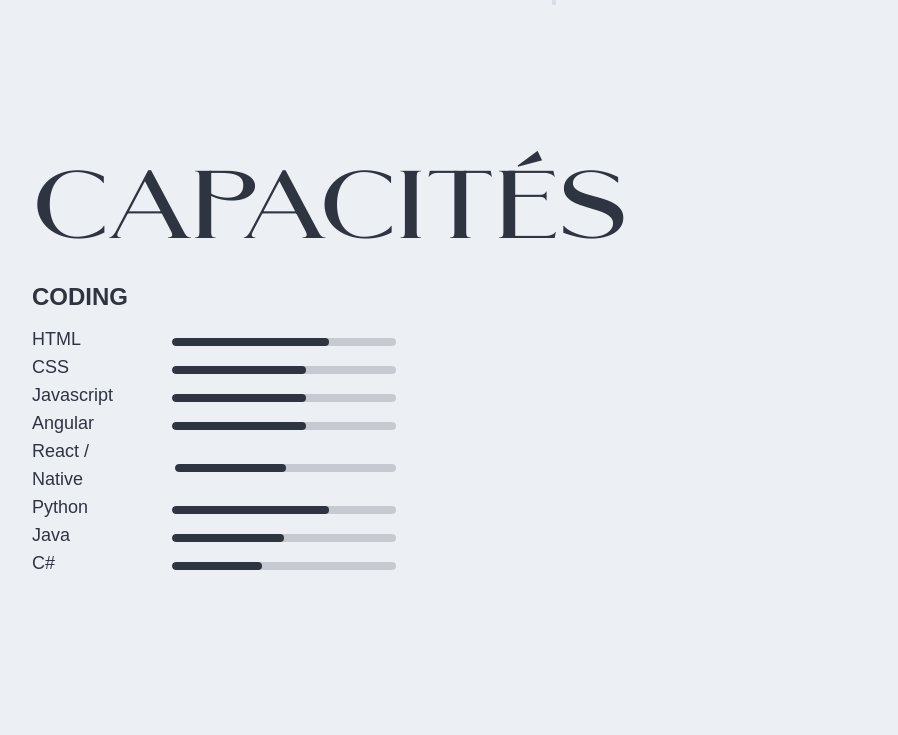
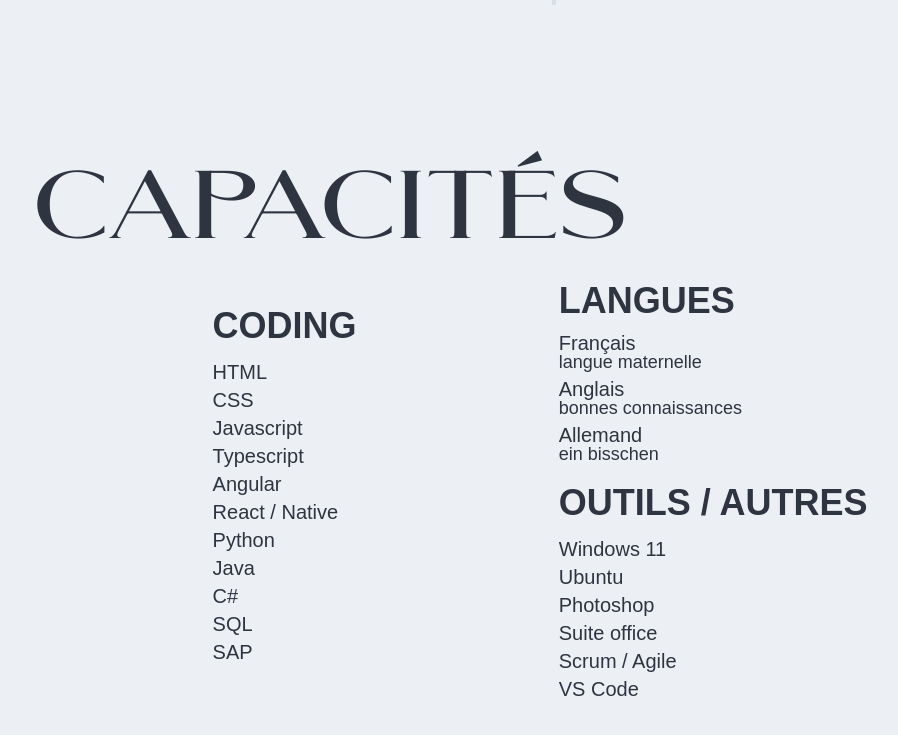
Before and after one commit to Gen0miX/jonas-resume, a Next.js app: page / in a window 1280 px wide. Shown: the part 3621-4356 px from the top of the page, without its empty margins (96-994 px from the left). Built offline with nearby package versions, Linux system fonts and the light colour scheme; a web font is replaced by a local one.

Commit message:
layout skills wip

```diff
--- a/components/Skills.tsx
+++ b/components/Skills.tsx
@@ -3,20 +3,47 @@
 interface Props {
   children?: ReactNode;
   value?: number;
+  info?: string;
 }
 
 function Skill({ children, value }: Props) {
   return (
     <div className="static flex items-center hover:text-primary group transition-color ease-in-out">
-      <p className="font-sans text-lg font-medium group-hover:font-bold transition-all ease-in-out">
+      <p className="font-sans text-base leading-none font-medium sm:text-lg sm:leading-none lg:text-xl lg:leading-none group-hover:font-bold transition-all ease-in-out">
         {children}
       </p>
       <span className="font-sans ml-auto mr-1 flex items-center justify-center text-sm font-bold opacity-0 group-hover:opacity-100 transition-opacity ease-in-out">
         {value}%
       </span>
-      <div className="static w-52 sm:w-56 mt-1">
+      <div className="static mt-1">
         <progress
-          className="static progress w-full h-2 rounded group-hover:progress-primary transition-colors ease-in-out"
+          className="static progress w-full h-2 rounded group-hover:progress-primary transition-colors ease-in-out sm:w-64 md:w-full"
+          value={value}
+          max="100"
+        ></progress>
+      </div>
+    </div>
+  );
+}
+
+function Language({ children, info, value }: Props) {
+  return (
+    <div className="static flex items-center mb-1 hover:text-primary group transition-color ease-in-out">
+      <div className="flex flex-col mb-1">
+        <p className="font-sans text-base leading-none font-medium sm:text-lg sm:leading-none lg:text-xl lg:leading-none group-hover:font-bold transition-all ease-in-out">
+          {children}
+        </p>
+        <p className="font-sans text-sm leading-none sm:text-base sm:leading-none lg:text-lg lg:leading-none group-hover:font-medium transition-all ease-in-out">
+          {info}
+        </p>
+      </div>
+
+      <span className="font-sans ml-auto mr-1 flex items-center justify-center text-sm font-bold opacity-0 group-hover:opacity-100 transition-opacity ease-in-out">
+        {value}%
+      </span>
+      <div className="static mt-1">
+        <progress
+          className="static progress w-full h-2 rounded group-hover:progress-primary transition-colors ease-in-out sm:w-64 md:w-full"
           value={value}
           max="100"
         ></progress>
@@ -26,26 +53,60 @@
 }
 
 function CTitle({ children }: Props) {
-  return <h2 className="font-sans font-bold text-2xl mb-3">{children}</h2>;
+  return (
+    <h2 className="font-sans font-bold text-2xl lg:text-4xl mb-3">
+      {children}
+    </h2>
+  );
 }
 
 export default function Skills() {
   return (
     <section
       id="skills"
-      className="mt-40 mb-10 ml-5 xl:mx-32 2xl:m-60 scroll-mt-32 sm:w-96"
+      className="mt-40 mb-10 ml-5 xl:mx-32 2xl:m-60 scroll-mt-32"
     >
       <h1 className="font-heading text-5xl mb-5 lg:text-8xl">CAPACITÉS</h1>
-      <div className="mr-5">
+      <div className="flex flex-col md:flex-row md:justify-evenly">
+        <div className="flex flex-col justify-evenly">
+          <div className="mr-2 mb-3">
             <CTitle>CODING</CTitle>
             <Skill value={70}>HTML</Skill>
             <Skill value={60}>CSS</Skill>
             <Skill value={60}>Javascript</Skill>
+            <Skill value={60}>Typescript</Skill>
             <Skill value={60}>Angular</Skill>
             <Skill value={50}>React / Native</Skill>
             <Skill value={70}>Python</Skill>
             <Skill value={50}>Java</Skill>
             <Skill value={40}>C#</Skill>
+            <Skill value={80}>SQL</Skill>
+            <Skill value={50}>SAP</Skill>
+          </div>
+        </div>
+        <div className="flex flex-col justify-evenly">
+          <div className="mr-2 mb-3">
+            <CTitle>LANGUES</CTitle>
+            <Language value={100} info="langue maternelle">
+              Français
+            </Language>
+            <Language value={80} info="bonnes connaissances">
+              Anglais
+            </Language>
+            <Language value={30} info="ein bisschen">
+              Allemand
+            </Language>
+          </div>
+          <div className="mr-2">
+            <CTitle>OUTILS / AUTRES</CTitle>
+            <Skill value={80}>Windows 11</Skill>
+            <Skill value={50}>Ubuntu</Skill>
+            <Skill value={60}>Photoshop</Skill>
+            <Skill value={80}>Suite office</Skill>
+            <Skill value={60}>Scrum / Agile</Skill>
+            <Skill value={90}>VS Code</Skill>
+          </div>
+        </div>
       </div>
     </section>
   );
```
Lines whose indentation alone changed are shown as unchanged.
